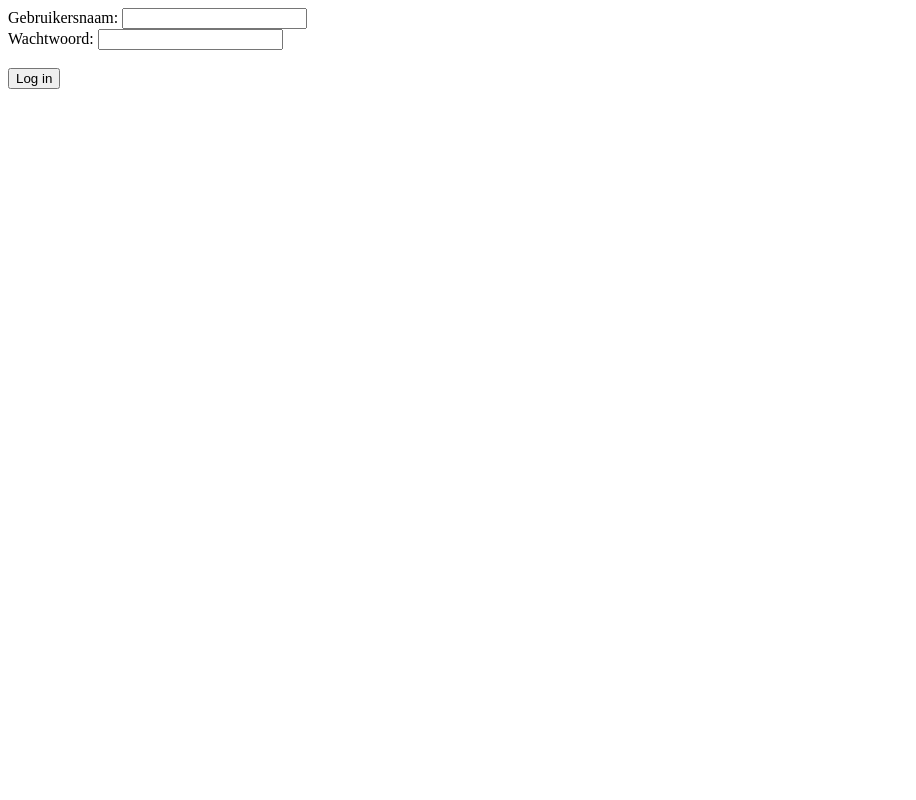
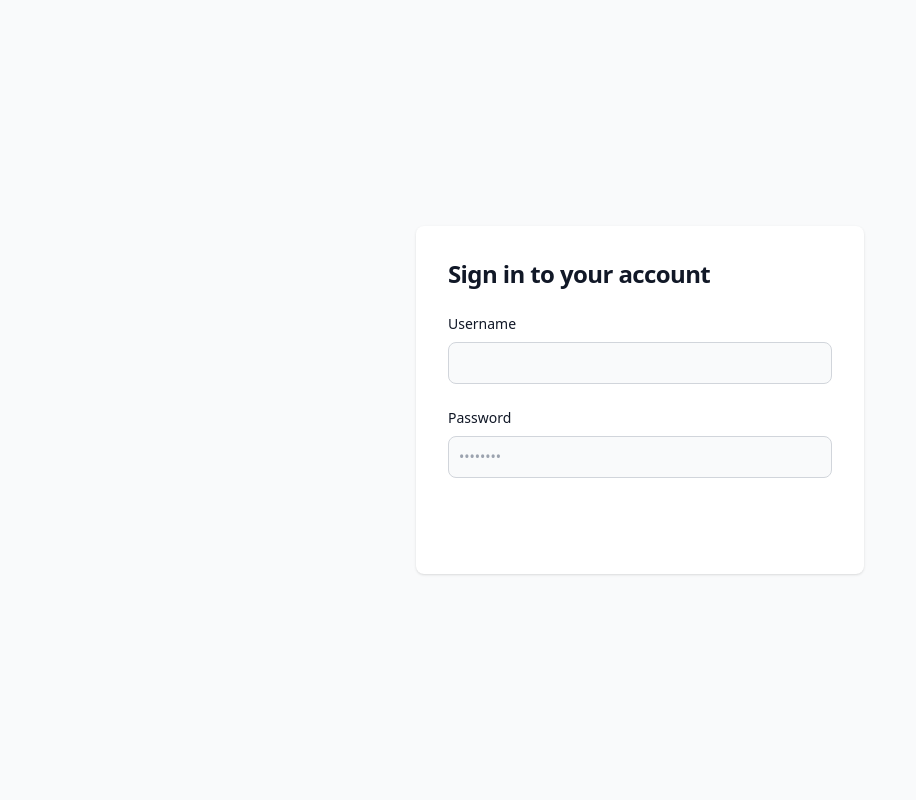
Before and after one commit to BatuhanYumak/Django-Hotel, a Django app: page /login/ in a window 1280 px wide. Shown: the whole page, without its empty margins (0-916 px from the left). Run offline with Django 4.2, Linux system fonts and the light colour scheme; some libraries are stand-ins or nearby versions.

Commit message:
desgin van login buttons aangepast

```diff
--- a/myworld/members/templates/hotel.html
+++ b/myworld/members/templates/hotel.html
@@ -14,7 +14,7 @@
     <!--Navbar-->
     <nav class="bg-white px-2 sm:px-4 py-2.5 dark:bg-white-900  w-full z-20 top-0 left-0 border-b border-white-200 dark:border-white-600">
         <div class="container flex flex-wrap items-center justify-between mx-auto">
-            <img src="{% static 'hotel.png' %}" class="h-6 mr-3 sm:h-9 object-cover h-10 w-20"" alt="Flowbite Logo">
+            <img src="{% static 'hotel.png' %}" class="h-6 mr-3 sm:h-9 object-cover  w-20"" alt="Flowbite Logo">
         </a>
         <div class="flex md:order-2">
             <button data-collapse-toggle="navbar-sticky" type="button" class="inline-flex items-center p-2 text-sm text-gray-500 rounded-lg md:hidden hover:bg-gray-100 focus:outline-none focus:ring-2 focus:ring-gray-200 dark:text-gray-400 dark:hover:bg-gray-700 dark:focus:ring-gray-600" aria-controls="navbar-sticky" aria-expanded="false">
--- a/myworld/members/templates/index.html
+++ b/myworld/members/templates/index.html
@@ -111,7 +111,7 @@
             class="z-10 hidden bg-white divide-y divide-gray-100 rounded-lg shadow w-44 dark:bg-gray-700"
           >
             <ul
-              class="py-2 text-sm text-gray-700 dark:text-gray-200"
+              class="py-2 p-2 text-sm text-gray-700 dark:text-gray-200"
               aria-labelledby="dropdownDefaultButton flex justify-end"
             >
               <li>
@@ -125,7 +125,7 @@
               <li>
                 <a
                   href="{% url 'login' %}"
-                  class="block py-2 pl-3 pr-4 text-white bg-white-700 rounded md:bg-transparent md:p-0 dark:text-white"
+                  class="block py-2  pl-3 pr-4 text-white bg-white-700 rounded md:bg-transparent md:p-0 dark:text-white"
                   aria-current="page"
                   >Log in</a
                 >
--- a/myworld/members/templates/login.html
+++ b/myworld/members/templates/login.html
@@ -4,23 +4,32 @@
     <meta charset="UTF-8">
     <meta http-equiv="X-UA-Compatible" content="IE=edge">
     <meta name="viewport" content="width=device-width, initial-scale=1.0">
+        <script src="https://cdn.tailwindcss.com"></script>
+    <script src="https://cdnjs.cloudflare.com/ajax/libs/flowbite/1.6.3/flowbite.min.js"></script>
     <title>login</title>
 </head>
 <body>
 
-    <form method="post" action="{% url 'login' %}">
-        {% csrf_token %}
-        <label for="username">Gebruikersnaam:</label>
-        <input type="text" name="username" required>
-        <br>
-        <label for="password">Wachtwoord:</label>
-        <input type="password" name="password" required>
-        <br>
+    <section class="bg-gray-50 dark:bg-gray-900">
+        <div class="flex flex-col items-center justify-center px-6 py-8 mx-auto md:h-screen lg:py-0">
+            <div class="w-full bg-white rounded-lg shadow dark:border md:mt-0 sm:max-w-md xl:p-0 dark:bg-gray-800 dark:border-gray-700">
+                <div class="p-6 space-y-4 md:space-y-6 sm:p-8">
+                    <h1 class="text-xl font-bold leading-tight tracking-tight text-gray-900 md:text-2xl dark:text-white">
+                        Sign in to your account
+                    </h1>
+                    <form class="space-y-4 md:space-y-6" method="post" action="{% url 'login' %}">
+                        {% csrf_token %}
 
-        <br>
-        <button type="submit">Log in</button>
-
-      </form>
+                        <div>
+                            <label for="username" class="block mb-2 text-sm font-medium text-gray-900 dark:text-white">Username</label>
+                            <input type="text" name="username" id="username" class="bg-gray-50 border border-gray-300 text-gray-900 sm:text-sm rounded-lg focus:ring-primary-600 focus:border-primary-600 block w-full p-2.5 dark:bg-gray-700 dark:border-gray-600 dark:placeholder-gray-400 dark:text-white dark:focus:ring-blue-500 dark:focus:border-blue-500" required="">
+                        </div>
+                        <div>
+                            <label for="password" class="block mb-2 text-sm font-medium text-gray-900 dark:text-white">Password</label>
+                            <input type="password" name="password" id="password" placeholder="••••••••" class="bg-gray-50 border border-gray-300 text-gray-900 sm:text-sm rounded-lg focus:ring-primary-600 focus:border-primary-600 block w-full p-2.5 dark:bg-gray-700 dark:border-gray-600 dark:placeholder-gray-400 dark:text-white dark:focus:ring-blue-500 dark:focus:border-blue-500" required="">
+                        </div>
+                        <button type="submit" class="w-full text-white bg-primary-600 hover:bg-primary-700 focus:ring-4 focus:outline-none focus:ring-primary-300 font-medium rounded-lg text-sm px-5 py-2.5 text-center dark:bg-primary-600 dark:hover:bg-primary-700 dark:focus:ring-primary-800">Sign in</button>
+                    </form>
 
 
 
--- a/myworld/members/templates/signup.html
+++ b/myworld/members/templates/signup.html
@@ -10,11 +10,6 @@
     <form method="post" action="{% url 'signup' %}">
         {% csrf_token %}
         {{ form.as_p }}
-        {% comment %} <label for="username">Gebruikersnaam:</label>
-        <input type="text" name="username" required>
-        <br>
-        <label for="password">Wachtwoord:</label>
-        <input type="password" name="password" required> {% endcomment %}
         <br>
         <br>
         <button type="submit">Account aanmaken</button>
--- a/myworld/members/views.py
+++ b/myworld/members/views.py
@@ -73,7 +73,7 @@ def index(request):
         del request.session['message']
     return render(request, 'index.html', {'message': message})
 
-
+# Hier check hiij code of  het overeenkomt met de gebruiker zijn inglog gevens die opgeslagen is in het database
 def login_view(request):
     if request.method == 'POST':
         username = request.POST.get('username')
@@ -91,7 +91,7 @@ def login_view(request):
     else:
         return render(request, 'login.html')
 
-
+# Hier verstuur de data van de gebruiker naar de database na dat hij/zij een account heef gemaakt word diegene verstuurd naar de login pagina
 def signup_view(request):
     if request.method == 'POST':
         form = UserCreationForm(request.POST)
@@ -103,7 +103,7 @@ def signup_view(request):
         form = UserCreationForm()
     return render(request, 'signup.html', {'form': form})
 
-
+# logout functie
 def logout_view(request):
     logout(request)
     return render(request, 'index.html', {'message1': 'You are logged out'})
```
